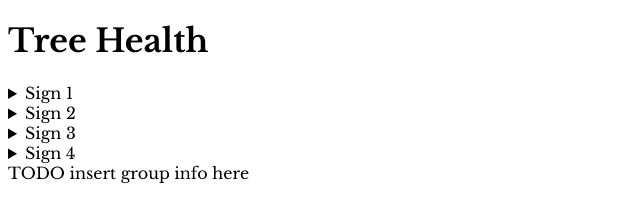
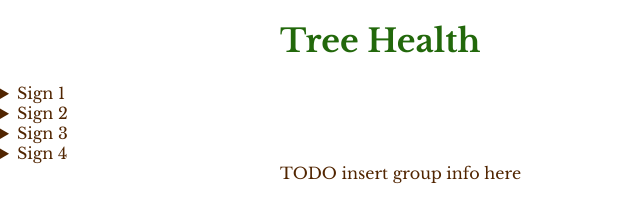
Before and after one commit to chargao/tree-health-info, a plain HTML site: page index.html in a window 1280 px wide. Shown: the whole page, without its empty margins (0-640 px from the left). Drawn offline with nearby package versions, Linux system fonts and the light colour scheme.

Commit message:
Update style.css

```diff
--- a/style.css
+++ b/style.css
@@ -10,13 +10,28 @@
 }
 html {
     font-family: var(--font-selection);
-    scroll-behavior: smooth
+    scroll-behavior: smooth;
+}
+
+body {
+  color: var(--dark-brown);
+  grid-template-columns: 1fr min(45rem,90%) 1fr;
+  display: grid;
+  margin: 0;
+}
+
+body>* {
+    grid-column: 2;
+}
+
+body>main {
+  grid-column: 1/-1;
 }
 
 h1 {
-  color: var(dark-brown);
+  color: var(--dark-green);
 }
 
-h1 {
-  color: var(dark-brown);
+h2 {
+  color: var(--brown);
 }
```
